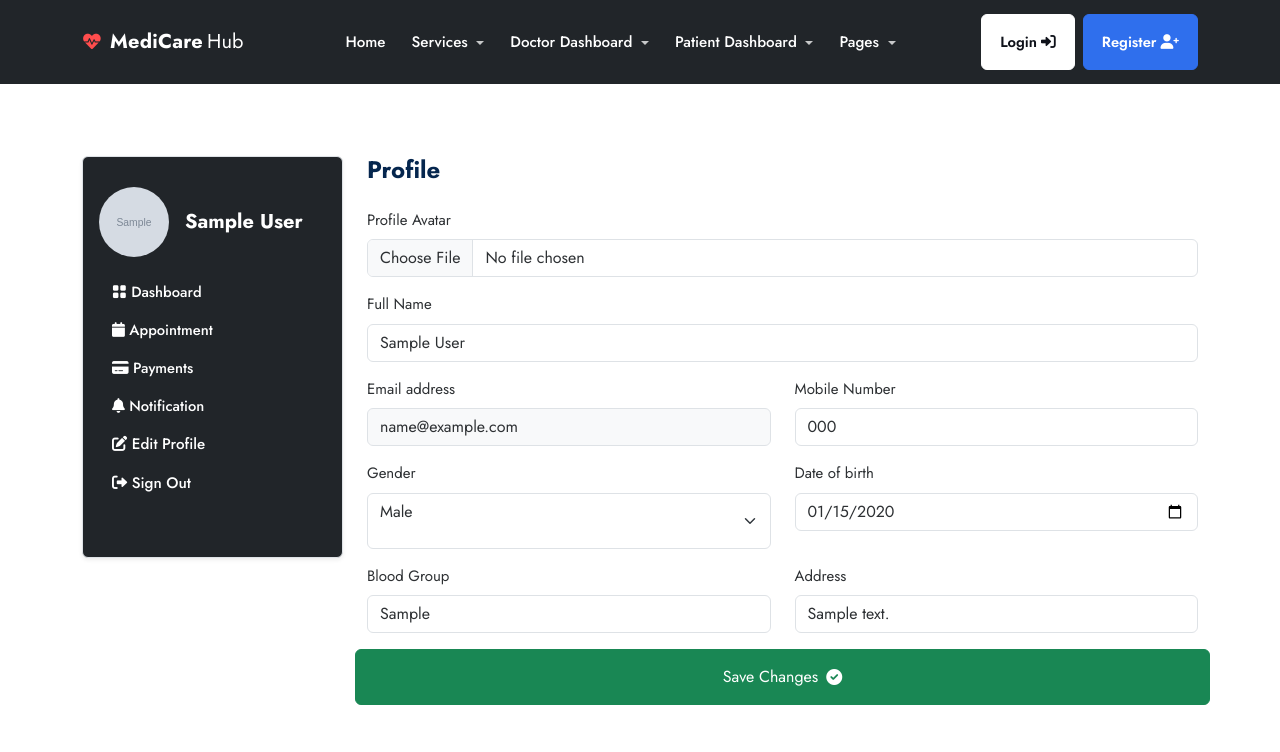
After one commit to Malayaranjan014/hospital-management-system, a Django app: page /patient/profile/ in a window 1280 px wide. The commit adds this page. Shown: the top 752 px of the page. Run offline with Django 5.2, Linux system fonts and the light colour scheme; a user stored in the database is signed in; tables that the repository leaves empty hold one stand-in row (values such as "Sample post"); grey boxes marked "Sample" are stand-in pictures; parts of the project's set-up code (start-up, migrations or seed data) failed here and were passed over.

Commit message:
create the patient edit/update profile section

```diff
--- a/patient/urls.py
+++ b/patient/urls.py
@@ -18,4 +18,7 @@ urlpatterns = [
     path("mark_notifications_seen/<id>",views.mark_notifications_seen,name="mark_notifications_seen"),
 
 
+    path("profile/",views.profile,name="profile"),
+
+
 ]
--- a/patient/views.py
+++ b/patient/views.py
@@ -132,3 +132,41 @@ def mark_notifications_seen(request, id):
 
     messages.success(request, "Notification marked as seen")
     return redirect("patient:notifications")
+
+
+
+# for patient update profile
+@login_required
+def profile(request):
+    patient = patient_models.Patient.objects.get(user=request.user)
+    formatted_dob = patient.dob.strftime('%Y-%m-%d')
+
+    if request.method == "POST":
+        full_name = request.POST.get("full_name")
+        image = request.FILES.get("image")
+        mobile = request.POST.get("mobile")
+        address = request.POST.get("address")
+        gender = request.POST.get("gender")
+        dob = request.POST.get("dob")
+        blood_group = request.POST.get("blood_group")
+
+        patient.full_name = full_name
+        patient.mobile = mobile
+        patient.address = address
+        patient.gender = gender
+        patient.dob = dob
+        patient.blood_group = blood_group
+
+        if image != None:
+            patient.image = image
+
+        patient.save()
+        messages.success(request, "Profile updated successfully")
+        return redirect("patient:profile")
+
+    context = {
+        "patient": patient,
+        "formatted_dob": formatted_dob,
+    }
+
+    return render(request, "patient/profile.html", context)
--- /dev/null
+++ b/templates/patient/profile.html
@@ -0,0 +1,70 @@
+{% extends "partials/base.html" %}
+{% load static %}
+
+
+{% comment %}patient profile   {% endcomment %}
+ {% block title %}MediCareHub | Doctor Appointments Details{% endblock %}
+
+{% block extra_css %}
+<link rel="stylesheet" href="{% static 'assets/css/index.css' %}" />
+{% endblock %}
+
+{% block content %}
+
+
+<section class="pt-5 pb-5">
+    <div class="container">
+        <div class="row mt-0 mt-md-4">
+            {% include 'patient/sidebar.html' %}
+
+            <div class="col-lg-9 col-md-8 col-12">
+                <h4 class="mb-0 mb-4 fw-bold">Profile</h4>
+                <form class="row" method="POST" enctype="multipart/form-data">
+                    {% csrf_token %}
+                    <div class="col-lg-12 mb-3">
+                        <label class="form-label">Profile Avatar</label>
+                        <input type="file" class="form-control" name="image" />
+                    </div>
+                    <div class="col-lg-12 mb-3">
+                        <label class="form-label">Full Name</label>
+                        <input type="text" name="full_name" value="{{patient.full_name}}" class="form-control" />
+                    </div>
+                    <div class="col-lg-6 mb-3">
+                        <label class="form-label">Email address</label>
+                        <input type="email" name="email" value="{{patient.email}}" readonly class="form-control bg-light" />
+                    </div>
+                    <div class="col-lg-6 mb-3">
+                        <label class="form-label">Mobile Number</label>
+                        <input type="text" name="mobile" value="{{patient.mobile}}" class="form-control" />
+                    </div>
+                    <div class="col-lg-6 mb-3">
+                        <label for="name" class="mb-2">Gender</label>
+                        <select name="gender" id="" class="form-select pb-4">
+                            <option  {% if patient.gender == "Male" %} selected {% endif %}value="Male">Male</option>
+                            <option {% if patient.gender == "Female" %} selected {% endif %} value="Female">Female</option>
+                        </select>
+                    </div>
+                    <div class="col-lg-6 mb-3">
+                        <label class="form-label">Date of birth</label>
+                        <input type="date" name="dob" value="{{formatted_dob}}" class="form-control" />
+                    </div>
+                    <div class="col-lg-6 mb-3">
+                        <label class="form-label">Blood Group</label>
+                        <input type="text" name="blood_group" value="{{patient.blood_group}}" class="form-control" />
+                    </div>
+                    <div class="col-lg-6 mb-3">
+                        <label class="form-label">Address</label>
+                        <input type="text" name="address" value="{{patient.address}}" class="form-control" />
+                    </div>
+
+                    <button type="submit" class="btn btn-success">Save Changes <i class="fas fa-check-circle ms-2"></i></button>
+                </form>
+            </div>
+        </div>
+    </div>
+</section>
+
+
+
+
+{% endblock %}
--- a/templates/patient/sidebar.html
+++ b/templates/patient/sidebar.html
@@ -36,7 +36,7 @@
                         <a class="dropdown-item nav-link" href="{% url 'patient:notifications' %}"><i class="fas fa-bell"></i> Notification</a>
                     </li>
                     <li class="nav-item">
-                        <a class="nav-link" href="{% url 'patient:dashboard' %}"> <i class="fas fa-edit"></i> Edit Profile </a>
+                        <a class="nav-link" href="{% url 'patient:profile' %}"> <i class="fas fa-edit"></i> Edit Profile </a>
                     </li>
                     <li class="nav-item">
                         <a class="nav-link" href="#"> <i class="fas fa-sign-out-alt"></i> Sign Out </a>
```
